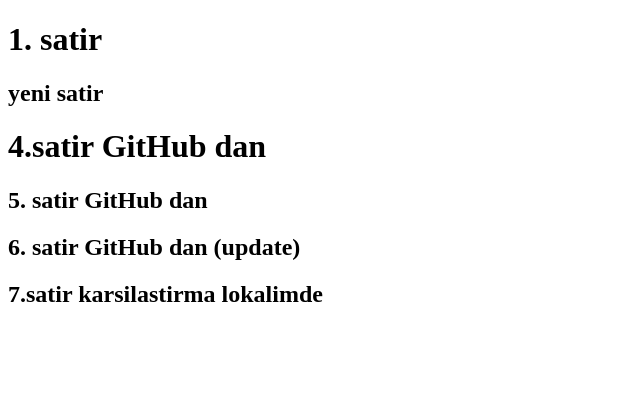
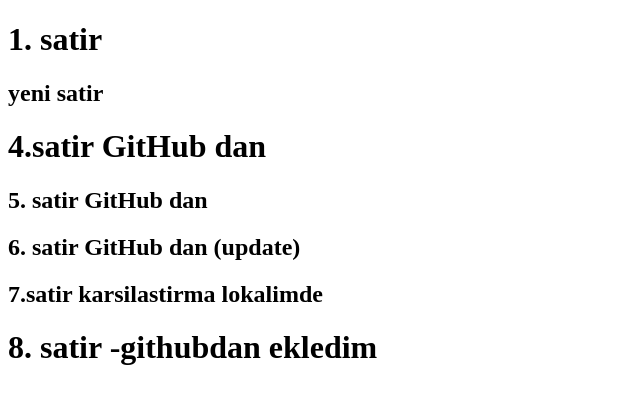
Before and after one commit to abdulkadiruzer/WebDevGitDeneme, a plain HTML site: page index.html in a window 1280 px wide. Shown: the whole page, without its empty margins (0-640 px from the left). Drawn offline with Linux system fonts and the light colour scheme.

Commit message:
10. commit githubdan

```diff
--- a/index.html
+++ b/index.html
@@ -11,5 +11,6 @@
     <h2>5. satir GitHub dan</h2>
     <h2>6. satir GitHub dan (update)</h2>
     <h2>7.satir karsilastirma lokalimde</h2>
+    <h1>8. satir -githubdan ekledim</h1>
   </body>
 </html>
```
